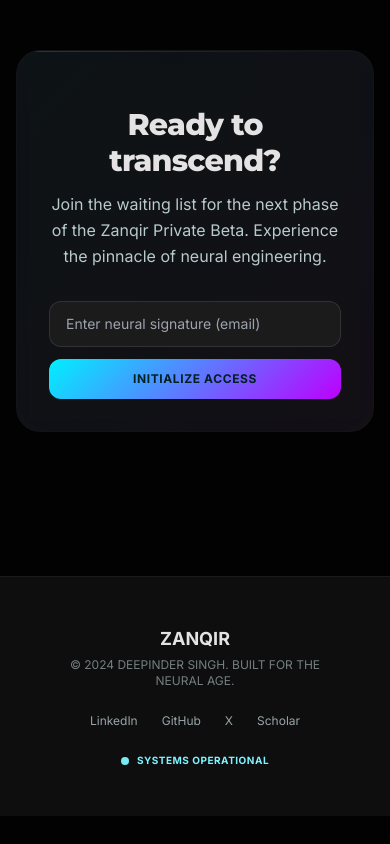
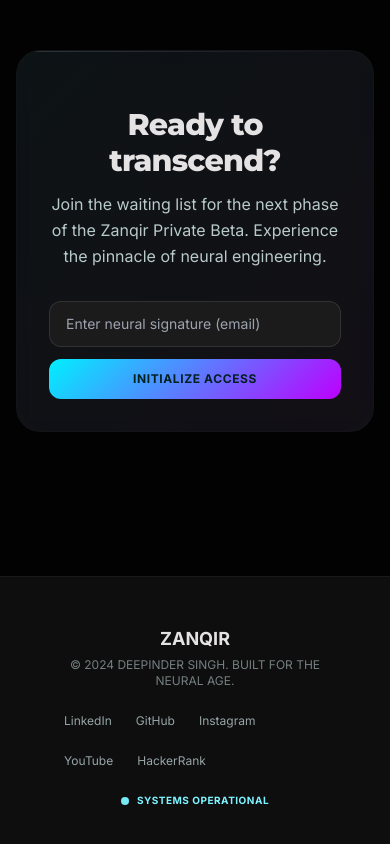
Before and after one commit to Singh08042007/Personal-Portfolio, a Next.js app: page /zanqir in a window 390 px wide. Shown: the part 3052-3896 px from the top of the page. Before the commit the page ends 3868 px from the top, so only its background shows below. Built offline with nearby package versions, Linux system fonts and the light colour scheme; no server answers.

Commit message:
chore: update portfolio resume, contact email, and social links

```diff
--- a/src/app/page.tsx
+++ b/src/app/page.tsx
@@ -146,12 +146,20 @@
               Engineering the <span onClick={handleSecretClick} className="cursor-default select-none">next generation</span> of cognitive compute fabrics, neural integrations, and intelligent systems in the neural age.
             </p>
 
-            <div className="flex flex-col sm:flex-row gap-4 w-full sm:w-auto pt-4">
+            <div className="flex flex-col sm:flex-row flex-wrap gap-4 w-full sm:w-auto pt-4">
               <a
                 href="/#contact"
                 className="btn-premium px-8 py-3.5 rounded-xl text-on-primary-fixed font-label-md text-sm font-bold tracking-wider uppercase shadow-[0_0_20px_rgba(0,219,233,0.25)] hover:shadow-[0_0_35px_rgba(0,219,233,0.45)] text-center"
               >
                 Initiate Contact
+              </a>
+              <a
+                href="https://deepindersinghresume.netlify.app/"
+                target="_blank"
+                rel="noopener noreferrer"
+                className="px-8 py-3.5 rounded-xl border border-secondary/35 text-secondary hover:border-secondary hover:bg-secondary/5 transition-all duration-300 font-label-md text-sm font-bold tracking-wider uppercase text-center"
+              >
+                Resume
               </a>
               <Link
                 href="/archive"
@@ -466,7 +474,9 @@
               <div className="space-y-4">
                 <div className="flex items-center gap-4">
                   <span className="material-symbols-outlined text-primary-fixed">mail</span>
-                  <span className="font-label-md text-sm md:text-base">deepinder.ai@systems.com</span>
+                  <a href="mailto:singdeepinder416@gmail.com" className="font-label-md text-sm md:text-base text-on-surface hover:text-primary-fixed transition-colors">
+                    singdeepinder416@gmail.com
+                  </a>
                 </div>
                 <div className="flex items-center gap-4">
                   <span className="material-symbols-outlined text-primary-fixed">location_on</span>
@@ -555,11 +565,12 @@
             <h4 className="font-headline-sm text-lg text-on-surface mb-1 font-bold">DEEPINDER SINGH</h4>
             <p className="font-label-sm text-xs text-on-surface-variant">© 2024 DEEPINDER SINGH. BUILT FOR THE NEURAL AGE.</p>
           </div>
-          <div className="flex gap-6">
-            <a className="font-label-sm text-xs text-on-surface-variant hover:text-primary-fixed transition-colors" href="https://linkedin.com" target="_blank" rel="noopener noreferrer">LinkedIn</a>
-            <a className="font-label-sm text-xs text-on-surface-variant hover:text-primary-fixed transition-colors" href="https://github.com" target="_blank" rel="noopener noreferrer">GitHub</a>
-            <a className="font-label-sm text-xs text-on-surface-variant hover:text-primary-fixed transition-colors" href="https://x.com" target="_blank" rel="noopener noreferrer">X</a>
-            <a className="font-label-sm text-xs text-on-surface-variant hover:text-primary-fixed transition-colors" href="https://scholar.google.com" target="_blank" rel="noopener noreferrer">Scholar</a>
+          <div className="flex flex-wrap gap-6">
+            <a className="font-label-sm text-xs text-on-surface-variant hover:text-primary-fixed transition-colors" href="https://www.linkedin.com/in/deepinder-singh-april2007/" target="_blank" rel="noopener noreferrer">LinkedIn</a>
+            <a className="font-label-sm text-xs text-on-surface-variant hover:text-primary-fixed transition-colors" href="https://github.com/Singh08042007" target="_blank" rel="noopener noreferrer">GitHub</a>
+            <a className="font-label-sm text-xs text-on-surface-variant hover:text-primary-fixed transition-colors" href="https://www.instagram.com/deep__cheema__2007/" target="_blank" rel="noopener noreferrer">Instagram</a>
+            <a className="font-label-sm text-xs text-on-surface-variant hover:text-primary-fixed transition-colors" href="https://www.youtube.com/@cheema3364" target="_blank" rel="noopener noreferrer">YouTube</a>
+            <a className="font-label-sm text-xs text-on-surface-variant hover:text-primary-fixed transition-colors" href="https://www.hackerrank.com/profile/Singh2007" target="_blank" rel="noopener noreferrer">HackerRank</a>
           </div>
         </div>
       </footer>
--- a/src/app/zanqir/page.tsx
+++ b/src/app/zanqir/page.tsx
@@ -322,11 +322,12 @@
             <div className="font-headline-sm text-lg text-on-surface mb-1 font-bold">ZANQIR</div>
             <p className="font-label-sm text-xs text-on-surface-variant opacity-60">© 2024 DEEPINDER SINGH. BUILT FOR THE NEURAL AGE.</p>
           </div>
-          <div className="flex gap-6">
-            <a className="text-on-surface-variant font-label-sm text-xs hover:text-primary-fixed transition-colors opacity-80 hover:opacity-100" href="https://linkedin.com" target="_blank" rel="noopener noreferrer">LinkedIn</a>
-            <a className="text-on-surface-variant font-label-sm text-xs hover:text-primary-fixed transition-colors opacity-80 hover:opacity-100" href="https://github.com" target="_blank" rel="noopener noreferrer">GitHub</a>
-            <a className="text-on-surface-variant font-label-sm text-xs hover:text-primary-fixed transition-colors opacity-80 hover:opacity-100" href="https://x.com" target="_blank" rel="noopener noreferrer">X</a>
-            <a className="text-on-surface-variant font-label-sm text-xs hover:text-primary-fixed transition-colors opacity-80 hover:opacity-100" href="https://scholar.google.com" target="_blank" rel="noopener noreferrer">Scholar</a>
+          <div className="flex flex-wrap gap-6">
+            <a className="text-on-surface-variant font-label-sm text-xs hover:text-primary-fixed transition-colors opacity-80 hover:opacity-100" href="https://www.linkedin.com/in/deepinder-singh-april2007/" target="_blank" rel="noopener noreferrer">LinkedIn</a>
+            <a className="text-on-surface-variant font-label-sm text-xs hover:text-primary-fixed transition-colors opacity-80 hover:opacity-100" href="https://github.com/Singh08042007" target="_blank" rel="noopener noreferrer">GitHub</a>
+            <a className="text-on-surface-variant font-label-sm text-xs hover:text-primary-fixed transition-colors opacity-80 hover:opacity-100" href="https://www.instagram.com/deep__cheema__2007/" target="_blank" rel="noopener noreferrer">Instagram</a>
+            <a className="text-on-surface-variant font-label-sm text-xs hover:text-primary-fixed transition-colors opacity-80 hover:opacity-100" href="https://www.youtube.com/@cheema3364" target="_blank" rel="noopener noreferrer">YouTube</a>
+            <a className="text-on-surface-variant font-label-sm text-xs hover:text-primary-fixed transition-colors opacity-80 hover:opacity-100" href="https://www.hackerrank.com/profile/Singh2007" target="_blank" rel="noopener noreferrer">HackerRank</a>
           </div>
           <div className="flex items-center gap-2">
             <div className="w-2 h-2 rounded-full bg-primary-fixed animate-pulse"></div>
--- a/src/components/Navbar.tsx
+++ b/src/components/Navbar.tsx
@@ -53,6 +53,14 @@
           >
             Zanqir
           </Link>
+          <a
+            href="https://deepindersinghresume.netlify.app/"
+            target="_blank"
+            rel="noopener noreferrer"
+            className="font-label-md text-label-md text-on-surface-variant hover:text-primary-fixed hover:bg-white/5 transition-all duration-300 px-3 py-1.5 rounded"
+          >
+            Resume
+          </a>
 
           <Link
             href="/#contact"
@@ -111,6 +119,15 @@
           >
             Zanqir
           </Link>
+          <a
+            href="https://deepindersinghresume.netlify.app/"
+            target="_blank"
+            rel="noopener noreferrer"
+            onClick={() => setIsOpen(false)}
+            className="font-label-md text-on-surface-variant hover:text-primary-fixed py-2 border-b border-white/5"
+          >
+            Resume
+          </a>
           <Link
             href="/#contact"
             onClick={() => setIsOpen(false)}
```
